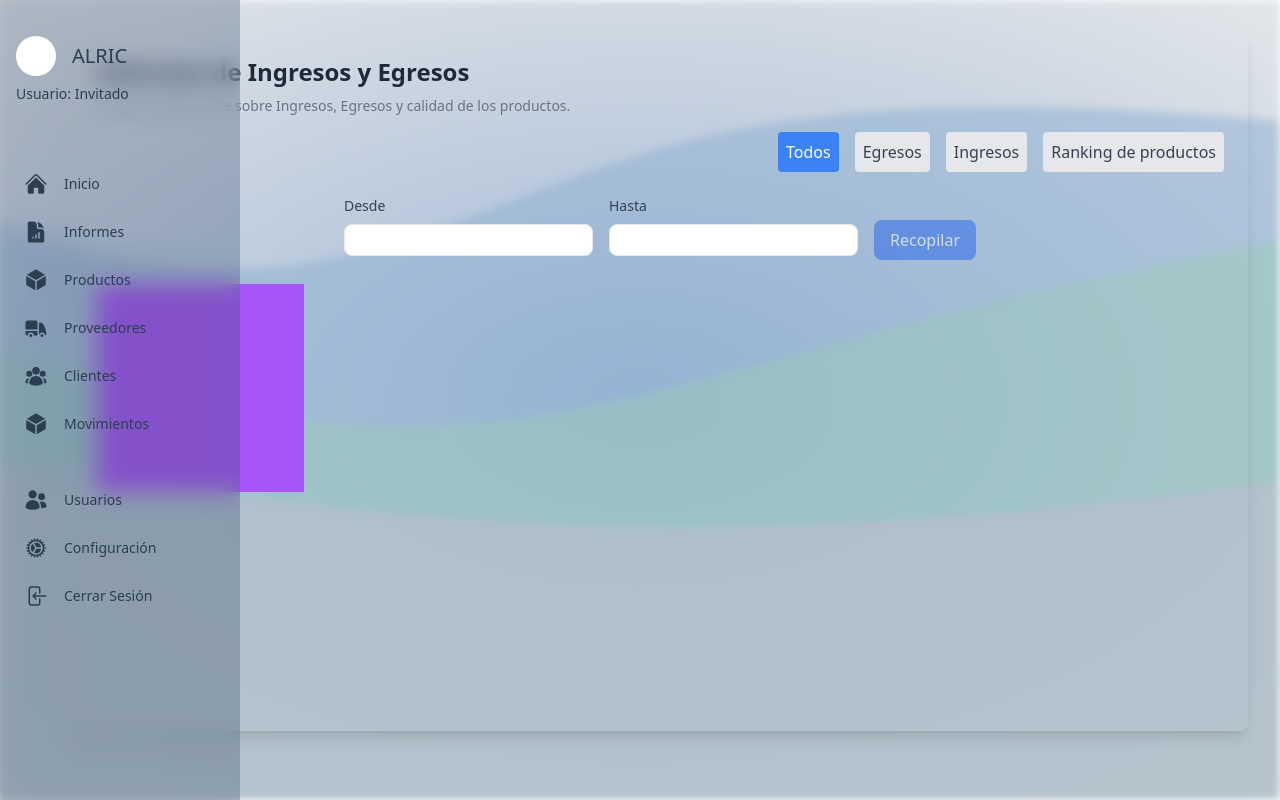
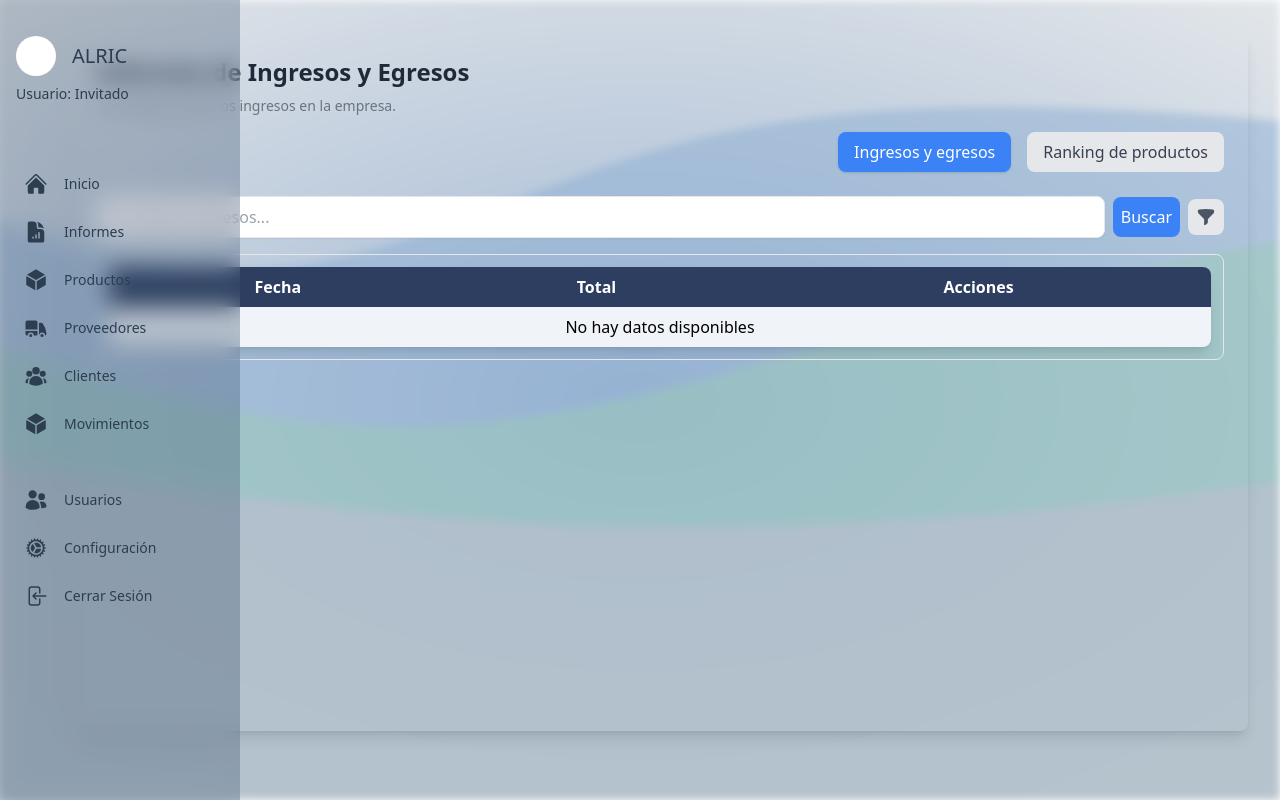
Before and after one commit to Spyguel/sistema-de-inventario-y-ventas, a React (Vite) app in the folder Front/: page /informes in a window 1280 px wide. Built offline with nearby package versions, Linux system fonts and the light colour scheme; sample sign-in values are in the browser's storage.

Commit message:
Cambios incompletos

```diff
--- a/Front/src/components/Tablas/InformesTable.jsx
+++ b/Front/src/components/Tablas/InformesTable.jsx
@@ -1,82 +1,62 @@
-// Componente InformesTable.jsx
+// InformesTable.jsx
 import PropTypes from 'prop-types';
-import Button from '../common/button.jsx';
+
 import Tabla from '../common/Tabla.jsx';
-import { PencilIcon, UserIcon } from '@heroicons/react/24/solid';
 
-const InformesTable = ({
-    clientes = [],
-    onEdit,
-    onToggleEstado,
-    onDelete,
-    requestSort = () => {}
-}) => {
-    const headers = [
-        { key: 'id_contacto', label: 'ID' },
-        { key: 'nombre', label: 'Nombre' },
-        { key: 'tipo_contacto', label: 'Tipo' },
-        { key: 'direccion', label: 'Dirección' },
-        { key: 'telefono', label: 'Teléfono' },
-        { key: 'mail', label: 'Email' },
-        { key: 'activo', label: 'Estado' }
-    ];
 
-    const renderActions = (cliente) => (
-        <div className="flex justify-center space-x-2">
-            <Button
-                onClick={() => onEdit(cliente)}
-                variant="primary"
-                size="sm"
-                className={`${cliente.activo ? '' : 'opacity-50 cursor-not-allowed'}`}
-                disabled={!cliente.activo}
-            >
-                <PencilIcon className="h-4 w-4" />
-            </Button>
+const InformesTable = ({ data = [], categoria, requestSort }) => {
+    const getHeaders = () => {
+        const commonHeaders = [
+            { key: 'fecha', label: 'Fecha' },
+            { key: 'total', label: 'Total' },
+        ];
 
-            <Button
-                onClick={() => onToggleEstado(cliente.id_contacto, cliente.activo)}
-                variant={cliente.activo ? 'warning' : 'success'}
-                size="sm"
-                className={`${cliente.activo ? 'bg-yellow-500' : 'bg-green-500'} text-white rounded hover:${cliente.activo ? 'bg-yellow-600' : 'bg-green-600'}`}
-            >
-                <UserIcon className="h-4 w-4" />
-            </Button>
+        const specificHeaders = {
+            Inicio: [
+                { key: 'tipo_mov', label: 'Tipo Movimiento' },
+                { key: 'item_nombre', label: 'Item' },
+                { key: 'contacto_nombre', label: 'Contacto' },
+                { key: 'cantidad', label: 'Cantidad' },
+                { key: 'estado_pago', label: 'Estado' },
+            ],
+            Egresos: [
+                { key: 'tipo_mov', label: 'Tipo Egreso' },
+                { key: 'proveedor', label: 'Proveedor' },
+                { key: 'item_nombre', label: 'Item' },
+                { key: 'cantidad', label: 'Cantidad' },
+                { key: 'estado_pago', label: 'Estado Pago' },
+            ],
+            Ingreso: [
+                { key: 'tipo_mov', label: 'Tipo Ingreso' },
+                { key: 'cliente', label: 'Cliente' },
+                { key: 'item_nombre', label: 'Item' },
+                { key: 'cantidad', label: 'Cantidad' },
+                { key: 'estado_pago', label: 'Estado Pago' },
+            ],
+            Ranking: [
+                { key: 'item_nombre', label: 'Producto' },
+                { key: 'tipo_item', label: 'Tipo' },
+                { key: 'total_movimientos', label: 'Total Movimientos' },
+                { key: 'total_vendido', label: 'Total Vendido' },
+                { key: 'total_comprado', label: 'Total Comprado' },
+            ],
+        };
 
-            <Button
-                onClick={() => onDelete(cliente.id_contacto)}
-                variant="danger"
-                size="sm"
-            >
-                <svg xmlns="http://www.w3.org/2000/svg" fill="none" viewBox="0 0 24 24" stroke="currentColor" className="h-4 w-4">
-                    <path strokeLinecap="round" strokeLinejoin="round" strokeWidth={2} d="M19 7l-.867 12.142A2 2 0 0116.138 21H7.862a2 2 0 01-1.995-1.858L5 7m5 4v6m4-6v6m1-10V4a1 1 0 00-1-1h-4a1 1 0 00-1 1v3M4 7h16" />
-                </svg>
-            </Button>
-        </div>
-    );
+        return [...commonHeaders, ...(specificHeaders[categoria] || [])];
+    };
 
     return (
         <Tabla
-            headers={headers}
-            data={clientes}
+            headers={getHeaders()}
+            data={data}
             onSort={requestSort}
-            renderActions={renderActions}
         />
     );
 };
 
 InformesTable.propTypes = {
-    clientes: PropTypes.arrayOf(PropTypes.shape({
-        id_contacto: PropTypes.number.isRequired,
-        nombre: PropTypes.string.isRequired,
-        tipo_contacto: PropTypes.string.isRequired,
-        direccion: PropTypes.string.isRequired,
-        telefono: PropTypes.string.isRequired,
-        mail: PropTypes.string.isRequired,
-        activo: PropTypes.bool.isRequired,
-    })).isRequired,
-    onEdit: PropTypes.func.isRequired,
-    onToggleEstado: PropTypes.func.isRequired,
-    onDelete: PropTypes.func.isRequired,
+    data: PropTypes.array.isRequired,
+    categoria: PropTypes.oneOf(['Inicio', 'Egresos', 'Ingreso', 'Ranking']).isRequired,
     requestSort: PropTypes.func,
 };
 
--- /dev/null
+++ b/Front/src/components/Tablas/RankingTable.jsx
@@ -0,0 +1,52 @@
+const RankingTable = () => {
+    // Datos de ejemplo para los rankings
+    const rankingData = [
+        { rank: 1, producto: 'Producto A', totalMovimientos: 100, totalVendido: 2000, totalComprado: 1500 },
+        { rank: 2, producto: 'Producto B', totalMovimientos: 80, totalVendido: 1600, totalComprado: 1200 },
+        { rank: 3, producto: 'Producto C', totalMovimientos: 70, totalVendido: 1400, totalComprado: 1000 },
+        { rank: 4, producto: 'Producto D', totalMovimientos: 60, totalVendido: 1200, totalComprado: 800 },
+        { rank: 5, producto: 'Producto E', totalMovimientos: 50, totalVendido: 1000, totalComprado: 600 },
+    ];
+
+    const getRankColor = (rank) => {
+        switch (rank) {
+            case 1:
+                return 'bg-yellow-400'; // Dorado
+            case 2:
+                return 'bg-gray-300'; // Plateado
+            case 3:
+                return 'bg-orange-400'; // Bronce
+            default:
+                return 'bg-white border border-gray-200'; // Transparente con borde
+        }
+    };
+
+    return (
+        <div className="p-6 bg-gray-500 rounded-lg shadow-lg">
+            <h2 className="text-2xl font-bold mb-4 text-center">Ranking</h2>
+            <div className="space-y-4 h-[30%]">
+                {rankingData.map((item) => (
+                    <div
+                        key={item.rank}
+                        className={`flex justify-between items-center p-4 rounded-lg ${getRankColor(item.rank)}
+                        ${item.rank > 3 ? 'border-4 border-gray-300' : ''} shadow-md transition-transform transform hover:scale-105`}
+                    >
+                        {/* Información de ranking y producto */}
+                        <div className="flex items-center space-x-4">
+                            <div className="text-3xl font-bold text-gray-800">{item.rank}</div>
+                            <div className="text-xl font-semibold text-gray-700">{item.producto}</div>
+                        </div>
+                        {/* Datos de ventas, movimientos y compras */}
+                        <div className="flex space-x-6 text-lg text-gray-600">
+                            <div><strong>Total Movimientos:</strong> {item.totalMovimientos}</div>
+                            <div><strong>Total Vendido:</strong> ${item.totalVendido.toLocaleString()}</div>
+                            <div><strong>Total Comprado:</strong> ${item.totalComprado.toLocaleString()}</div>
+                        </div>
+                    </div>
+                ))}
+            </div>
+        </div>
+    );
+};
+
+export default RankingTable;
--- a/Front/src/components/common/BarraBusqueda.jsx
+++ b/Front/src/components/common/BarraBusqueda.jsx
@@ -1,29 +1,34 @@
-import { useState, useEffect } from 'react';
+import { useState, useEffect, useCallback } from 'react';
 import PropTypes from 'prop-types';
-import { MagnifyingGlassIcon, XMarkIcon } from '@heroicons/react/24/solid';
+import { MagnifyingGlassIcon, XMarkIcon, FunnelIcon } from '@heroicons/react/24/solid';
 import SelectInput from './common/Forms/Imputs/SelectInput';
+import DatePicker from 'react-datepicker';
+import 'react-datepicker/dist/react-datepicker.css';
 
 const BarraBusqueda = ({
     onSearch,
     placeholder = "Buscar...",
     options = [],
-    initialFilters = {}
+    initialFilters = {},
+    searchButton = true,
+    onDateChange
 }) => {
     const [searchTerm, setSearchTerm] = useState('');
     const [activeFilters, setActiveFilters] = useState(initialFilters);
+    const [showFilters, setShowFilters] = useState(false);
+    const [startDate, setStartDate] = useState(null);
+    const [endDate, setEndDate] = useState(null);
+
+    const handleSearch = useCallback(() => {
+        onSearch(searchTerm, activeFilters, startDate, endDate);
+    }, [searchTerm, activeFilters, startDate, endDate, onSearch]);
 
     useEffect(() => {
-        handleSearch();
-    }, [activeFilters]);
-
-    const handleSearch = () => {
-        onSearch(searchTerm, activeFilters);
-    };
+        if (!searchButton) handleSearch();
+    }, [activeFilters, searchButton, handleSearch]);
 
     const handleSearchTermChange = (e) => {
-        const term = e.target.value;
-        setSearchTerm(term);
-        onSearch(term, activeFilters);
+        setSearchTerm(e.target.value);
     };
 
     const handleFilterChange = (key, value) => {
@@ -33,10 +38,18 @@ const BarraBusqueda = ({
         }));
     };
 
+    const handleDateChange = (type, date) => {
+        if (type === 'start') setStartDate(date);
+        if (type === 'end') setEndDate(date);
+        onDateChange(date, startDate, endDate);
+    };
+
     const clearFilters = () => {
         setActiveFilters({});
         setSearchTerm('');
-        onSearch('', {});
+        setStartDate(null);
+        setEndDate(null);
+        onSearch('', {}, null, null);
     };
 
     const getActiveFiltersCount = () => {
@@ -46,7 +59,6 @@ const BarraBusqueda = ({
     return (
         <div className="w-full space-y-4">
             <div className="flex items-center gap-2">
-                {/* Search Input */}
                 <div className="relative flex-grow">
                     <input
                         type="text"
@@ -67,7 +79,56 @@ const BarraBusqueda = ({
                         </button>
                     )}
                 </div>
+                {searchButton && (
+                    <button
+                        onClick={handleSearch}
+                        className="p-2 bg-blue-500 text-white rounded-lg hover:bg-blue-600 transition"
+                    >
+                        Buscar
+                    </button>
+                )}
+                <button
+                    onClick={() => setShowFilters(!showFilters)}
+                    className="p-2 bg-gray-200 rounded-lg hover:bg-gray-300 transition"
+                >
+                    <FunnelIcon className="h-5 w-5 text-gray-600" />
+                </button>
             </div>
+
+            {showFilters && (
+                <div className="flex flex-wrap gap-2">
+                    {options.map(({ key, label, options }) => (
+                        <SelectInput
+                            key={key}
+                            label={label}
+                            options={options}
+                            value={activeFilters[key] || 'todos'}
+                            onChange={(value) => handleFilterChange(key, value)}
+                        />
+                    ))}
+                    <div className="flex gap-2">
+                        <div className="flex flex-col">
+                            <label className="block text-sm font-medium text-gray-700">Desde</label>
+                            <DatePicker
+                                selected={startDate}
+                                onChange={(date) => handleDateChange('start', date)}
+                                dateFormat="yyyy/MM/dd"
+                                className="mt-2 p-2 border rounded-lg focus:outline-none focus:ring-2 max-h-8 focus:ring-indigo-500"
+                            />
+                        </div>
+                        <div className="flex flex-col">
+                            <label className="block text-sm font-medium text-gray-700">Hasta</label>
+                            <DatePicker
+                                selected={endDate}
+                                onChange={(date) => handleDateChange('end', date)}
+                                dateFormat="yyyy/MM/dd"
+                                className="mt-2 p-2 border rounded-lg focus:outline-none focus:ring-2 max-h-8 focus:ring-indigo-500"
+                                minDate={startDate}
+                            />
+                        </div>
+                    </div>
+                </div>
+            )}
         </div>
     );
 };
@@ -76,7 +137,9 @@ BarraBusqueda.propTypes = {
     onSearch: PropTypes.func.isRequired,
     placeholder: PropTypes.string,
     options: PropTypes.array,
-    initialFilters: PropTypes.object
+    initialFilters: PropTypes.object,
+    searchButton: PropTypes.bool,
+    onDateChange: PropTypes.func.isRequired,
 };
 
 export default BarraBusqueda;
--- a/Front/src/pages/Informes.jsx
+++ b/Front/src/pages/Informes.jsx
@@ -2,91 +2,104 @@ import { useState } from 'react';
 import Button from '../components/common/button.jsx';
 import BarraBusqueda from '../components/common/BarraBusqueda.jsx';
 import InformesTable from '../components/Tablas/InformesTable.jsx';
-import useSearch from '../hooks/useSearch';
-import DatePicker from 'react-datepicker'; // Asegúrate de instalar este paquete
-import 'react-datepicker/dist/react-datepicker.css';
+import RankingTable from '../components/Tablas/RankingTable.jsx';
 
 function Informes() {
-    const [activeTab, setActiveTab] = useState('Inicio');
-    const { searchConfig, handleSearch } = useSearch();
-    const [startDate, setStartDate] = useState(null);
-    const [endDate, setEndDate] = useState(null);
+    const [activeTab, setActiveTab] = useState('ingresos');
+    const [searchConfig, setSearchConfig] = useState({
+        term: '',
+        filters: {},
+        startDate: null,
+        endDate: null,
+    });
 
-    const handleRecopilar = () => {
-        // Aquí va la lógica para recopilar la información según las fechas seleccionadas
-        console.log('Recopilar datos entre', startDate, 'y', endDate);
+    // Lógica de búsqueda y filtrado
+    const handleSearch = (searchTerm, filters, startDate, endDate) => {
+        setSearchConfig({
+            term: searchTerm,
+            filters: filters,
+            startDate: startDate,
+            endDate: endDate,
+        });
+    };
+
+    // Título basado en la pestaña activa
+    const getTitle = () => {
+        switch (activeTab) {
+            case 'ingresos':
+                return 'Informes de Ingresos y Egresos';
+            case 'ranking':
+                return 'Ranking de Productos';
+            default:
+                return 'Informes';
+        }
     };
 
     return (
         <div className="h-[100%] ml-10 p-4">
             <div className="rounded-lg shadow-lg p-6 h-[95%]">
-                <h2 className="text-2xl font-bold text-gray-800 mb-2">Informes de Ingresos y Egresos</h2>
-                <p className="text-sm text-gray-500 mb-4">Accede a datos clave sobre Ingresos, Egresos y calidad de los productos.</p>
+                <h2 className="text-2xl font-bold text-gray-800 mb-2">{getTitle()}</h2>
+                <p className="text-sm text-gray-500 mb-4">
+                    {activeTab === 'ingresos' && 'Ver detalles sobre los ingresos en la empresa.'}
+                    {activeTab === 'egresos' && 'Ver detalles sobre los egresos de la empresa.'}
+                    {activeTab === 'ranking' && 'Ver los productos más vendidos y sus rendimientos.'}
+                </p>
 
-                <div className=''>
                 <div className="flex space-x-4 mb-6 justify-end">
-                    <Button onClick={() => setActiveTab('Inicio')} variant={activeTab === 'Inicio' ? 'primary' : 'default'}>
-                        Todos
+                    <Button
+                        onClick={() => setActiveTab('ingresos')}
+                        variant={activeTab === 'ingresos' ? 'primary' : 'default'}
+                        className={`px-4 py-2 rounded-lg transition ${
+                            activeTab === 'ingresos'
+                                ? 'bg-blue-500 text-white shadow hover:bg-blue-600'
+                                : 'bg-gray-100 text-gray-600 hover:bg-gray-200'
+                        }`}
+                    >
+                        Ingresos y egresos
                     </Button>
-                    <Button onClick={() => setActiveTab('Egresos')} variant={activeTab === 'Egresos' ? 'primary' : 'default'}>
-                        Egresos
-                    </Button>
-                    <Button onClick={() => setActiveTab('Ingreso')} variant={activeTab === 'Ingreso' ? 'primary' : 'default'}>
-                        Ingresos
-                    </Button>
-                    <Button onClick={() => setActiveTab('Ranking')} variant={activeTab === 'Ranking' ? 'primary' : 'default'}>
+                    <Button
+                        onClick={() => setActiveTab('ranking')}
+                        variant={activeTab === 'ranking' ? 'primary' : 'default'}
+                        className={`px-4 py-2 rounded-lg transition ${
+                            activeTab === 'ranking'
+                                ? 'bg-blue-500 text-white shadow hover:bg-blue-600'
+                                : 'bg-gray-100 text-gray-600 hover:bg-gray-200'
+                        }`}
+                    >
                         Ranking de productos
                     </Button>
+
                 </div>
 
-                <div className="flex space-x-4 mb-6 justify-center">
-                    <div className="flex flex-col">
-                        <label className="block text-sm font-medium text-gray-700">Desde</label>
-                        <DatePicker
-                            selected={startDate}
-                            onChange={date => setStartDate(date)}
-                            dateFormat="yyyy/MM/dd"
-                            className="mt-2 p-2 border rounded-lg focus:outline-none focus:ring-2 max-h-8 focus:ring-indigo-500"
-                            wrapperClassName="z-10"
-                            popperPlacement="bottom"
+                <BarraBusqueda
+                    onSearch={handleSearch}
+                    placeholder={`Buscar ${activeTab}...`}
+                    options={[]} // Aquí puedes pasar las opciones de filtros si las tienes
+                    initialFilters={searchConfig.filters}
+                    initialStartDate={searchConfig.startDate}
+                    initialEndDate={searchConfig.endDate}
+                />
+                {/* Renderizado de tabla según la pestaña activa */}
+                <div className=" max-h-[74%] mt-4 border border-gray-200 rounded-lg overflow-y-scroll overflow-x-hidden">
+                    {activeTab === 'ingresos' && (
+                        <InformesTable
+                            categoria="Ingresos"
+                            searchConfig={searchConfig}
                         />
-                    </div>
-                    <div className="flex flex-col">
-                        <label className="block text-sm font-medium text-gray-700">Hasta</label>
-                        <DatePicker
-                            selected={endDate}
-                            onChange={date => setEndDate(date)}
-                            dateFormat="yyyy/MM/dd"
-                            className="mt-2 p-2 border rounded-lg focus:outline-none focus:ring-2 max-h-8 focus:ring-indigo-500"
-                            wrapperClassName="z-10"
-                            popperPlacement="bottom"
+                    )}
+                    {activeTab === 'egresos' && (
+                        <InformesTable
+                            categoria="Egresos"
+                            searchConfig={searchConfig}
                         />
-                    </div>
-                    <Button
-                        onClick={handleRecopilar}
-                        disabled={!startDate || !endDate}
-                        variant="primary"
-                        className="mt-6 w-full sm:w-auto px-4 py-2 rounded-lg text-white bg-blue-600 hover:bg-blue-700 focus:outline-none focus:ring-2 focus:ring-blue-500 disabled:opacity-50"
-                    >
-                        Recopilar
-                    </Button>
+                    )}
+                    {activeTab === 'ranking' && (
+                        <RankingTable
+                            searchConfig={searchConfig}
+                        />
+                    )}
                 </div>
-            </div>
-                {/* Barra de búsqueda solo se muestra si las fechas están seleccionadas */}
-                {startDate && endDate && (
-                    <BarraBusqueda onSearch={handleSearch} placeholder={`Buscar en ${activeTab}...`} options={[]} initialFilters={searchConfig.filters} />
-                )}
 
-                {/* Mostrar la tabla solo si las fechas están seleccionadas */}
-                {startDate && endDate && (
-                    <div className="mt-4 border border-gray-200 rounded-lg overflow-hidden">
-                        <InformesTable categoria={activeTab} startDate={startDate} endDate={endDate} />
-                    </div>
-                )}
-
-            <div className='h-52 w-52 bg-purple-500'>
-
-</div>
             </div>
         </div>
     );
```
Also changed, not shown: Front/src/hooks/useSearchOption.js (+15 -0 lines), 1 other file (tests, documents, lock files or other folders).
